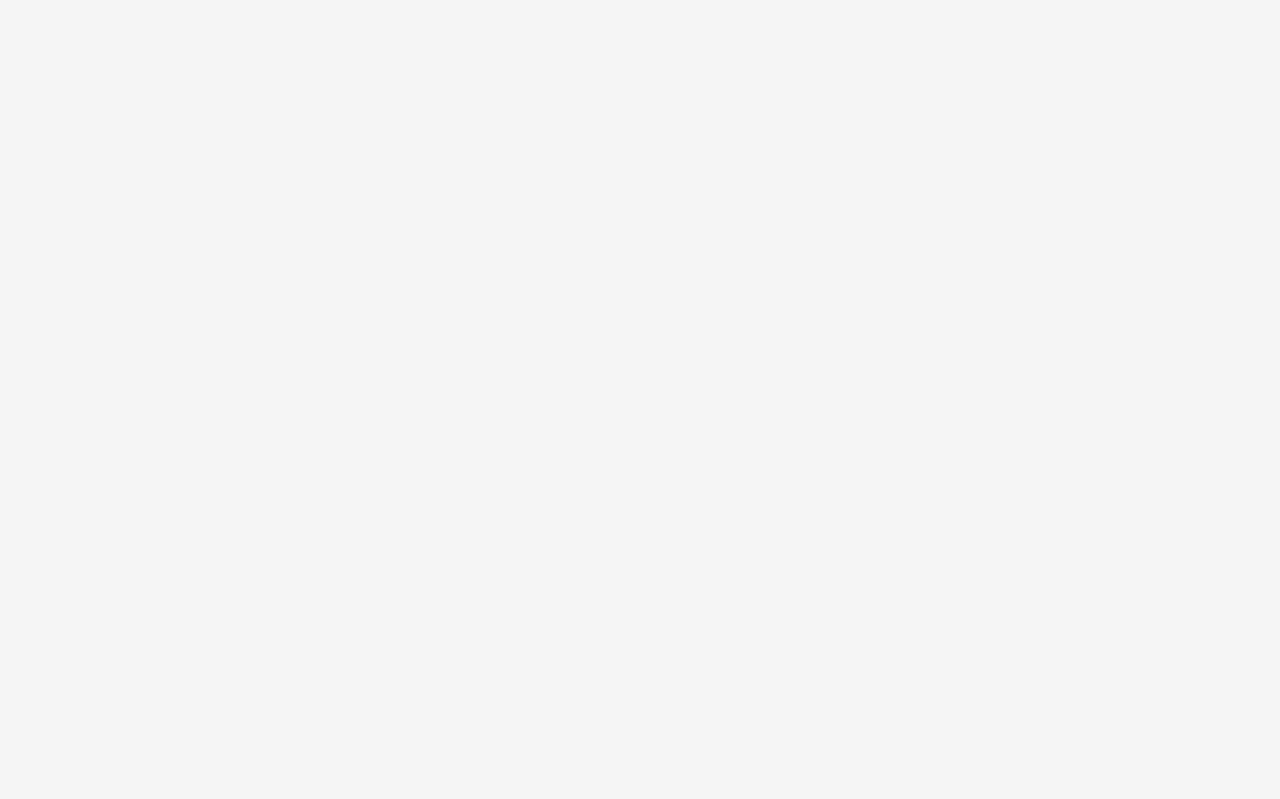
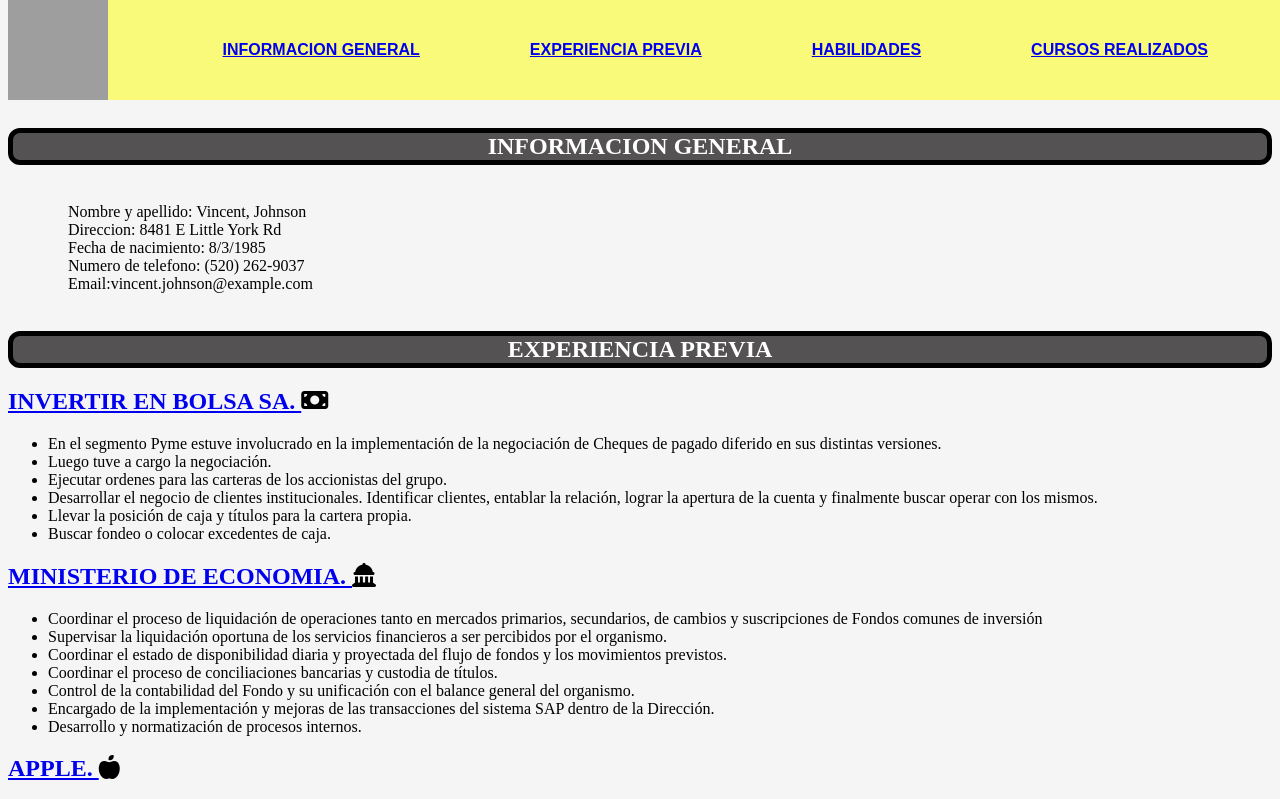
Before and after one commit to Cuiz1979/Hosting, a plain HTML site: page index.html in a window 1280 px wide. Shown: the top 799 px of the page. Drawn offline with Linux system fonts and the light colour scheme; grey boxes are pictures that could not be loaded.

Commit message:
Update index.html

```diff
--- a/index.html
+++ b/index.html
@@ -8,7 +8,7 @@
     <link rel="stylesheet" href="css.css">
     <link rel="icon" type="image/jpeg" href="/Users/ignaciojulian/Programacion/imagen.jpeg">
     <script src="https://kit.fontawesome.com/3336d74cb4.js" crossorigin="anonymous"></script>
-    <script src="JavaS.js></script>
+    <script src="JavaS.js"></script>
 
 </head>
 <body>
```
